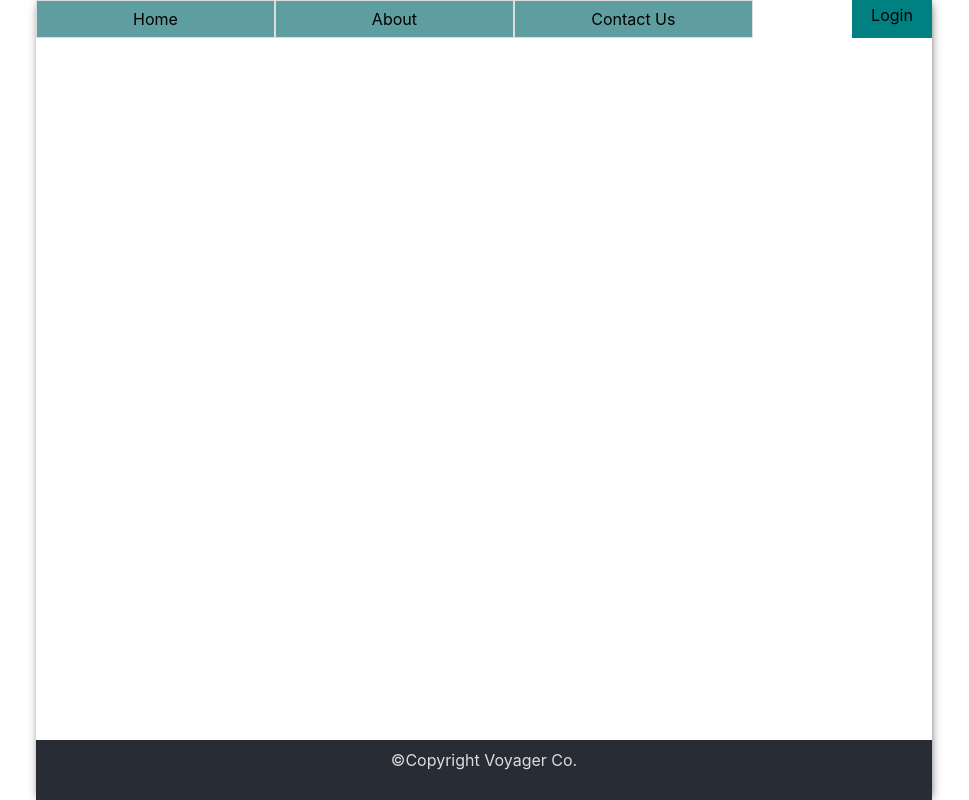
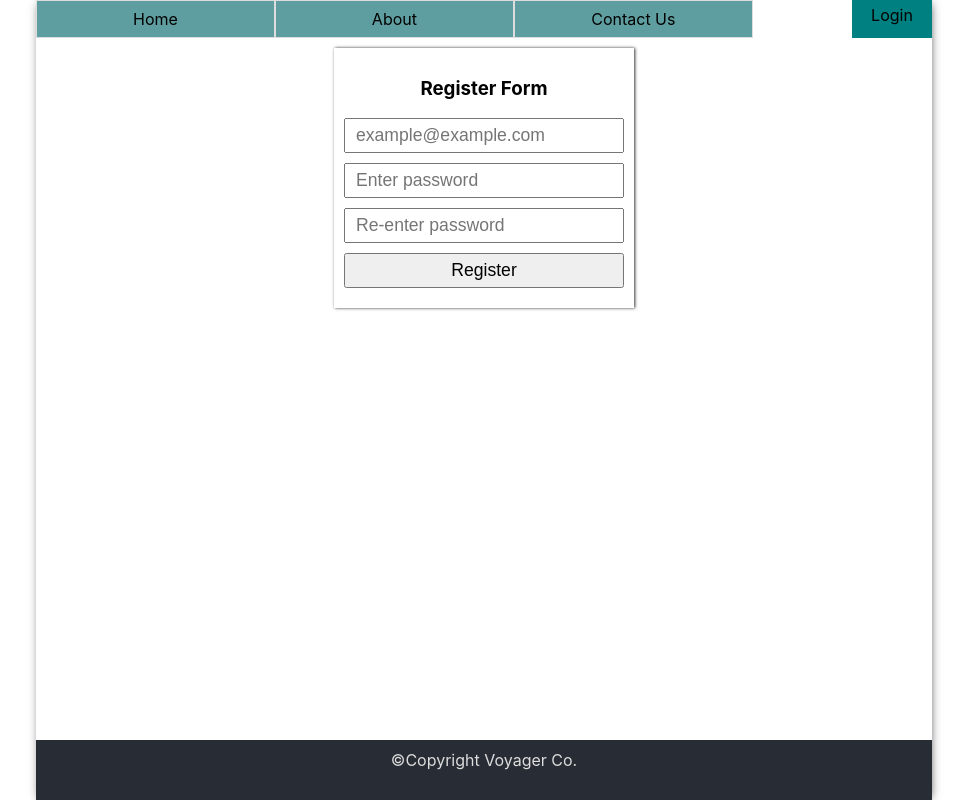
Before and after one commit to govindakaysee/voyager, a React (Create React App) app: page /register in a window 1280 px wide. Shown: the whole page, without its empty margins (156-1125 px from the left). Built offline with nearby package versions, Linux system fonts and the light colour scheme; no server answers.

Commit message:
Added Register component

```diff
--- a/src/App.js
+++ b/src/App.js
@@ -14,6 +14,7 @@ import { Login } from './components/auth/Login';
 
 
 import { AppContext } from './AppContext';
+import { Register } from './components/auth/Register';
 
 function App() {
     const [ isLoggedIn, setIsLoggedIn ] = useState(false);
@@ -52,6 +53,7 @@ function App() {
                         <Route path="/about" component={About} />
                         <Route path="/contact" component={ContactUs} />
                         <Route path="/login" component={Login} />
+                        <Route path="/register" component={Register} />
                         <Route path="/explore/:id">
                             {params => <Explore lakeId={params.id} />}
                         </Route>
--- a/src/components/auth/Login.css
+++ b/src/components/auth/Login.css
@@ -10,13 +10,15 @@
     padding: 10px
 }
 
-.login-form {
+.auth-form {
     display: flex;
     flex-direction: column;
 }
 
-.login-form input {
+.auth-form input {
     margin-bottom: 10px;
+    padding: 5px 10px;
+    font-size: 1.1em;
 }
 
 .no-account-text {
--- a/src/components/auth/Login.js
+++ b/src/components/auth/Login.js
@@ -32,7 +32,7 @@ export function Login() {
         return (
             <div className= "auth-page">
                 <div className="auth-container">
-                    <form className= "login-form" onSubmit={handleOnSubmit}>
+                    <form className= "auth-form" onSubmit={handleOnSubmit}>
                         <h3>Login Form</h3>
                         <input
                             type="email"
--- /dev/null
+++ b/src/components/auth/Register.js
@@ -0,0 +1,73 @@
+import { useContext, useState } from 'react';
+import firebase from 'firebase/app';
+import { AppContext } from '../../AppContext';
+
+export function Register() {
+    const [ email, setEmail] = useState("");
+    const [ password, setPassword] = useState("");
+    const [ confirmPassword, setConfirmPassword ] = useState("");
+    const [ error, setError]  = useState("");
+    const { isLoggedIn } = useContext(AppContext);
+
+    function handleOnSubmit(e){
+        e.preventDefault();
+
+        if (password !== confirmPassword) {
+            setError("Confirm password must be the same as password");
+        } else {
+            firebase.auth().createUserWithEmailAndPassword(email, password)
+                .then((user) => {
+                    console.log("User registered successfully.");
+                    setError("");
+                })
+                .catch((error) => {
+                    console.log(error);
+                    setError(error.message);
+                });
+        }
+    }
+
+    if (!isLoggedIn) {
+        return (
+            <div className= "auth-page">
+                <div className="auth-container">
+                    <form className= "auth-form" onSubmit={handleOnSubmit}>
+                        <h3>Register Form</h3>
+                        <input
+                            type="email"
+                            onChange={(e) => setEmail(e.target.value)}
+                            placeholder="example@example.com"
+                            value={email}
+                            required
+                        />
+                        <input
+                            type="password"
+                            onChange={(e) => setPassword(e.target.value)}
+                            placeholder="Enter password"
+                            value={password}
+                            required
+                        />
+                        <input
+                            type="password"
+                            onChange={(e) => setConfirmPassword(e.target.value)}
+                            placeholder="Re-enter password"
+                            value={confirmPassword}
+                            required
+                        />
+                        <input type="submit" value="Register" />
+                        {
+                            error
+                                ? <small className="auth-error">{error}</small>
+                                : null
+                        }
+                    </form>
+                </div>
+            </div>
+        );
+    }
+    return (
+        <div>
+            <p>You are already logged in.</p>
+        </div>
+    );
+}
--- a/src/components/comments/AddComment.js
+++ b/src/components/comments/AddComment.js
@@ -2,7 +2,6 @@ import React,{useContext, useState} from "react";
 import firebase from "firebase";
 import { AppContext } from "../../AppContext";
 import { firebaseConfig } from "../../config/firebase";
-//import { Explore } from "../Explore";
 
 export function  AddComment({ lakeId, onAdded }) {
     const [ comment, setComment ] = useState ('');
@@ -17,10 +16,10 @@ export function  AddComment({ lakeId, onAdded }) {
             firebase.app(); // if already initialized, use that one
         }
         const db = firebase.firestore();
+
         db.collection("lakes").doc(lakeId).get().then((doc) => {
             if (doc.exists) {
-                let cmts = doc.data().comments;
-                if (cmts) {
+                let cmts = doc.data().comments || [];
                 let newCommentsArray = [...cmts];
                 newCommentsArray.push({
                     username,
@@ -31,7 +30,6 @@ export function  AddComment({ lakeId, onAdded }) {
                 db.collection("lakes").doc(lakeId).update({ comments: newCommentsArray })
                     .then(() => onAdded())
                     .catch(err => console.log(err));
-                }
             } else {
                 console.log("No such document!");
             }
```
Lines whose indentation alone changed are shown as unchanged.
